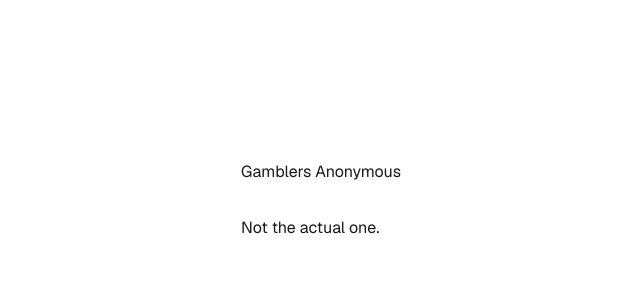
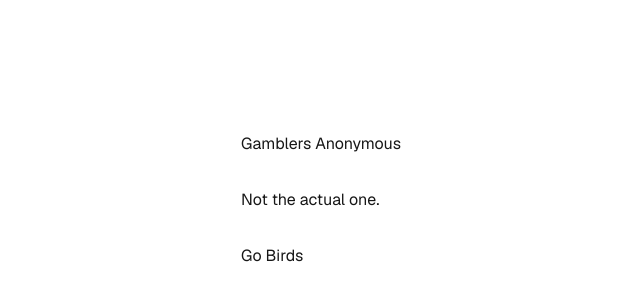
Before and after one commit to jayjorg308/mlb-analytics, a Next.js app: page / in a window 1280 px wide. Shown: the part 200-500 px from the top of the page, without its empty margins (319-959 px from the left). Built offline with nearby package versions, Linux system fonts and the light colour scheme.

Commit message:
testing out the ci/cd stuff

```diff
--- a/src/app/page.tsx
+++ b/src/app/page.tsx
@@ -4,6 +4,7 @@
       <main className="flex flex-col gap-[32px] row-start-2 items-center sm:items-start">
         <h1>Gamblers Anonymous</h1>
         <p>Not the actual one.</p>
+        <p>Go Birds</p>
       </main>
     </div>
   );
```
